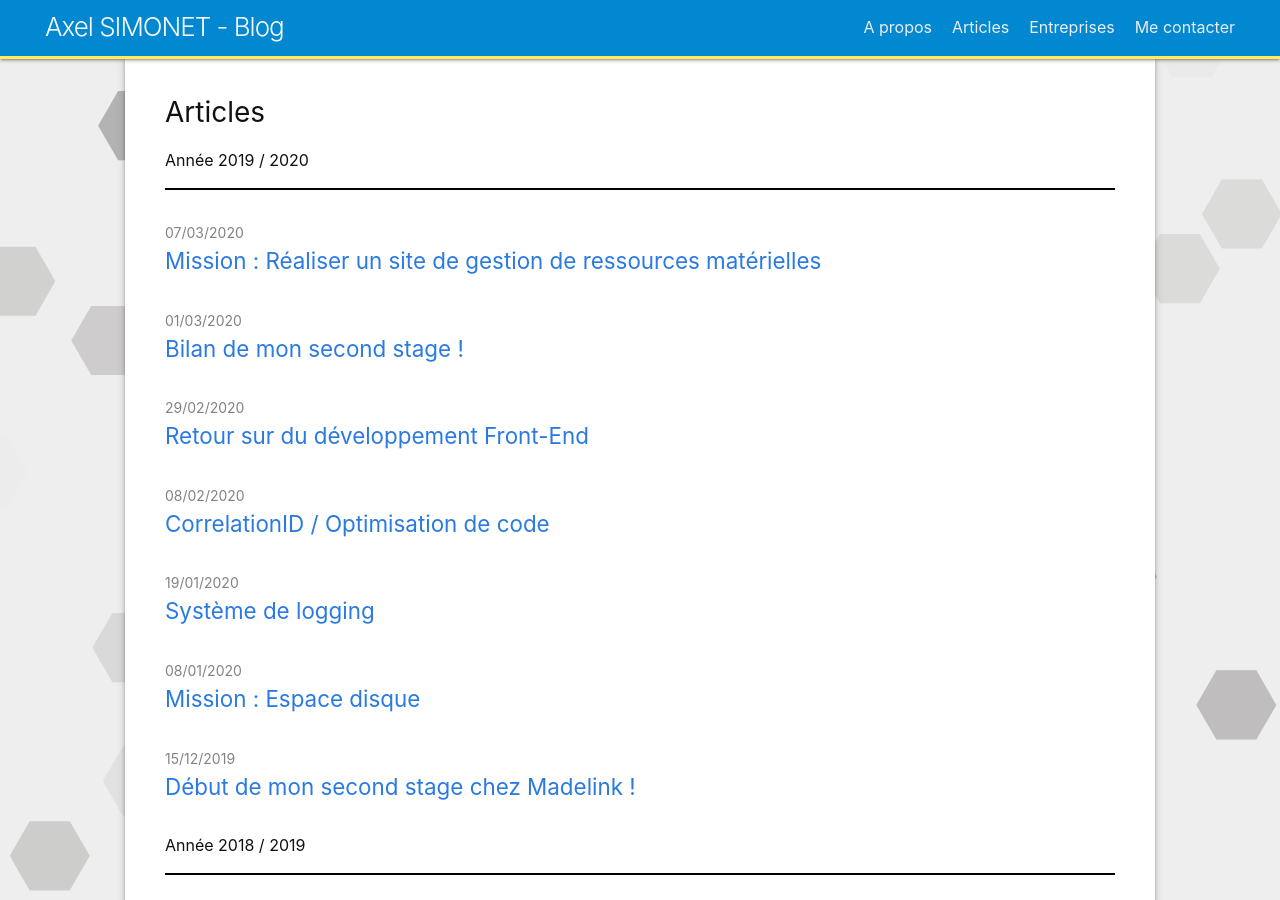
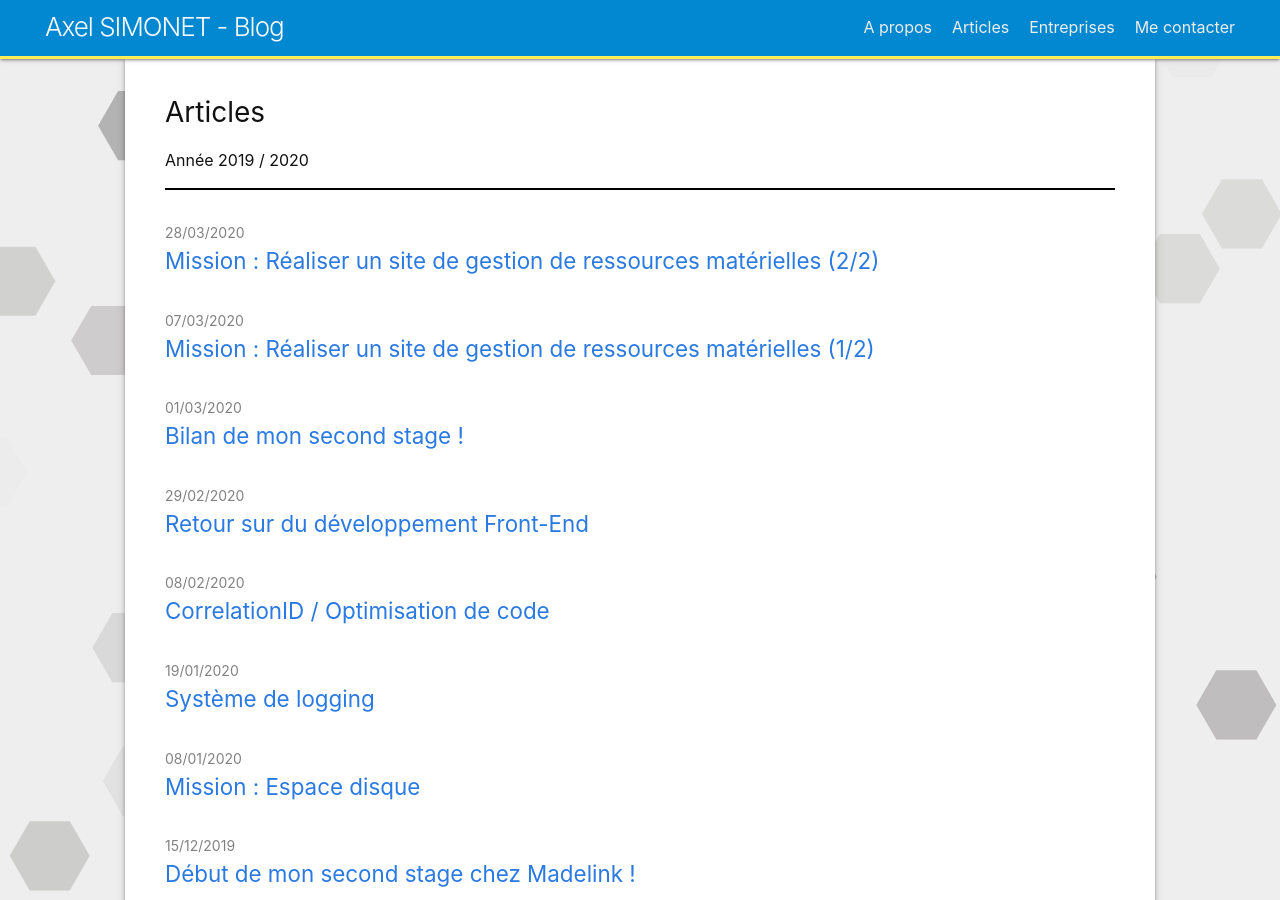
Before and after one commit to Xelzs/xelzs.github.io, a Jekyll site: the page built from index.md, in a window 1280 px wide and 900 px high. Built offline with Jekyll 4.4.1, drawn with Linux system fonts in a browser that asks for light colours.

Commit message:
init second part

```diff
--- a/_posts/2020-03-07-mission-gynov.md
+++ b/_posts/2020-03-07-mission-gynov.md
@@ -1,6 +1,6 @@
 ---
 layout: post
-title:  "Mission : Réaliser un site de gestion de ressources matérielles"
+title:  "Mission : Réaliser un site de gestion de ressources matérielles (1/2)"
 date:   2020-03-07 11:00:00 +0200
 categories: mission gynov
 ---
--- /dev/null
+++ b/_posts/2020-03-28-mission-gynov-2.md
@@ -0,0 +1,11 @@
+---
+layout: post
+title:  "Mission : Réaliser un site de gestion de ressources matérielles (2/2)"
+date:   2020-03-28 15:00:00 +0200
+categories: mission gynov
+---
+
+Cet article est la suite du premier traitant de ma mission pour Toulouse Ynov Campus.
+Vous pouvez le consulter [ici]({% post_url 2020-03-07-mission-gynov %}).
+
+___
```
